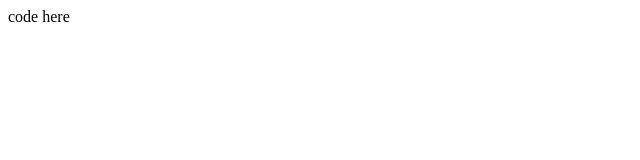
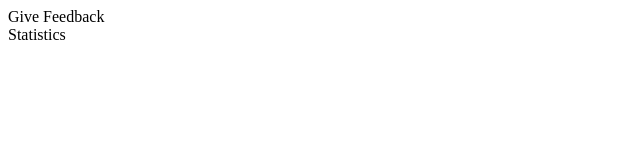
Before and after one commit to RobbThompson/FullStackOpen, a React (Vite) app in the folder part 1/unicafe/: page / in a window 1280 px wide. Shown: the top 160 px of the page, without its empty margins (0-640 px from the left). Built offline with nearby package versions, Linux system fonts and the light colour scheme.

Commit message:
Added Components for static elements (titles)

```diff
--- a/part 1/unicafe/src/App.jsx
+++ b/part 1/unicafe/src/App.jsx
@@ -1,4 +1,14 @@
 import { useState } from "react"
+
+const Title = (props) => {
+  console.log(props)
+  return <div>{props.text}</div>
+}
+
+const Stats = (props) => {
+  console.log(props)
+  return <div>{props.text}</div>
+}
 
 const App = () => {
   // save clicks of each button to its own state
@@ -6,7 +16,12 @@ const App = () => {
   const [neutral, setNeutral] = useState(0)
   const [bad, setBad] = useState(0)
 
-  return <div>code here</div>
+  return (
+    <div>
+      <Title text="Give Feedback" />
+      <Stats text="Statistics" />
+    </div>
+  )
 }
 
 export default App
```
